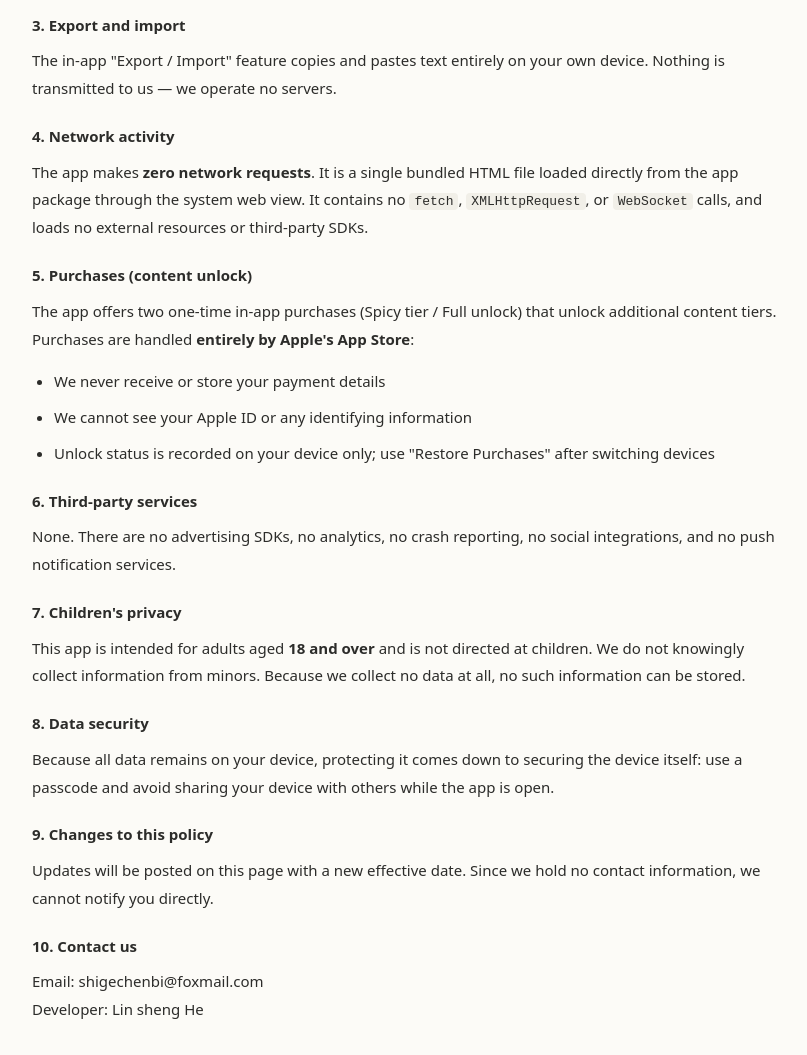
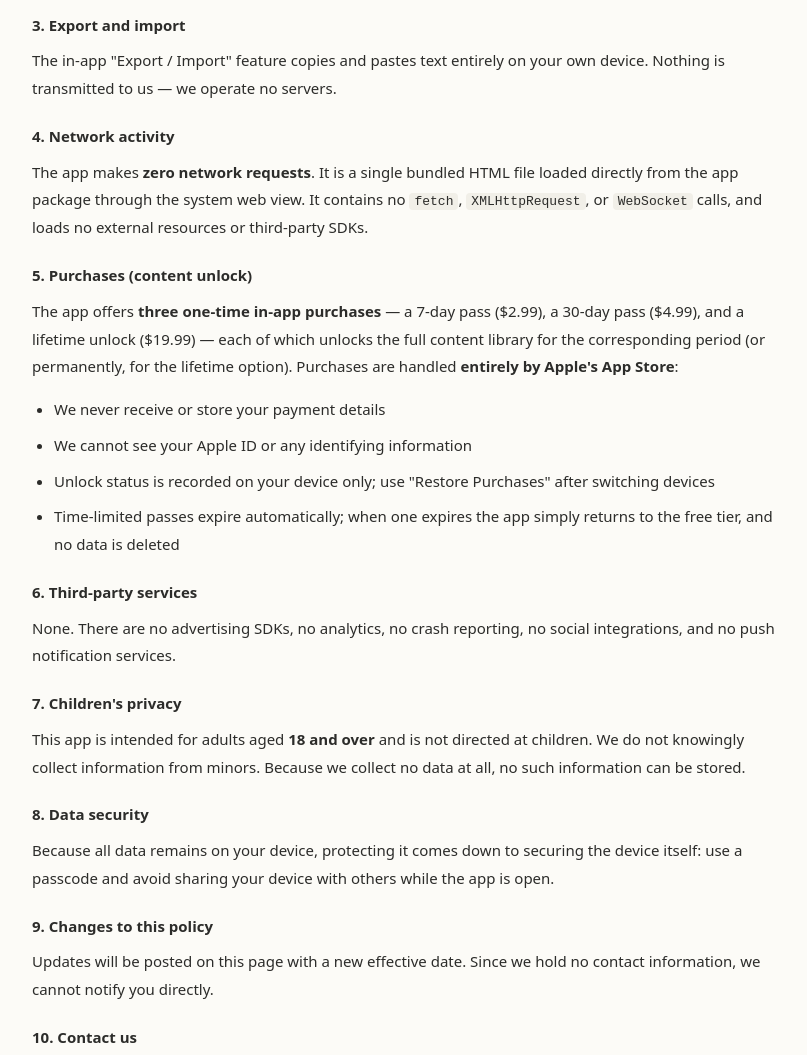
Before and after one commit to blissember/blissember-privacy, a plain HTML site: page index.html in a window 1280 px wide. Shown: the part 655-1710 px from the top of the page, without its empty margins (228-1035 px from the left). Drawn offline with Linux system fonts and the light colour scheme.

Commit message:
update index.html

```diff
--- a/index.html
+++ b/index.html
@@ -1,5 +1,5 @@
 <!DOCTYPE html>
-<html lang="zh-CN" data-page-node-id="HQwSs5zcATdZEEZJm34CIu">
+<html lang="en" data-page-node-id="HQwSs5zcATdZEEZJm34CIu">
 <head data-page-node-id="9pNCKwUB3ou2lk7i3J4Y1b">
 <meta charset="utf-8" data-page-node-id="oadb3wcUnlTvWF2R5OcGgt">
 <meta name="viewport" content="width=device-width,initial-scale=1" data-page-node-id="PFnwd9ralGJ8xluE3kUt9K">
@@ -55,11 +55,12 @@
 <p data-page-node-id="Co9ymaAJAlrEb4W9CNUqxT">The app makes <strong data-page-node-id="TGMOEZK5o7qH2THu9r0Q0m">zero network requests</strong>. It is a single bundled HTML file loaded directly from the app package through the system web view. It contains no <code data-page-node-id="MIEyBE6hSQNIyK10Vpq8xX">fetch</code>, <code data-page-node-id="GQ0Wtz1U6WAeq5GqYBLE09">XMLHttpRequest</code>, or <code data-page-node-id="xaQcEliR9O2kDnYFfHw0AO">WebSocket</code> calls, and loads no external resources or third-party SDKs.</p>
 
 <h3 data-page-node-id="MOO8a7HaCLRgz5ytBBf8xT">5. Purchases (content unlock)</h3>
-<p data-page-node-id="73uWCJ19TUl9aErykaKo2A">The app offers two one-time in-app purchases (Spicy tier / Full unlock) that unlock additional content tiers. Purchases are handled <strong data-page-node-id="hTxRplFAAmvPM9ZoYk19sW">entirely by Apple's App Store</strong>:</p>
+<p data-page-node-id="73uWCJ19TUl9aErykaKo2A">The app offers <strong>three one-time in-app purchases</strong> — a 7-day pass ($2.99), a 30-day pass ($4.99), and a lifetime unlock ($19.99) — each of which unlocks the full content library for the corresponding period (or permanently, for the lifetime option). Purchases are handled <strong data-page-node-id="hTxRplFAAmvPM9ZoYk19sW">entirely by Apple's App Store</strong>:</p>
 <ul data-page-node-id="m74CHwaJC5hQGGw0O6GpCC">
   <li data-page-node-id="J2bfbqask1JwpfmQOmJAQB">We never receive or store your payment details</li>
   <li data-page-node-id="MtOkyJUbvVdkWBKGr9bPaJ">We cannot see your Apple ID or any identifying information</li>
   <li data-page-node-id="vBGUBmib8Ve97NhsVxzvWf">Unlock status is recorded on your device only; use "Restore Purchases" after switching devices</li>
+  <li data-page-node-id="vBGUBmib8Ve97NhsVxzvWg">Time-limited passes expire automatically; when one expires the app simply returns to the free tier, and no data is deleted</li>
 </ul>
 
 <h3 data-page-node-id="AZyQdH63GKiy7CjDemzyOt">6. Third-party services</h3>
```
